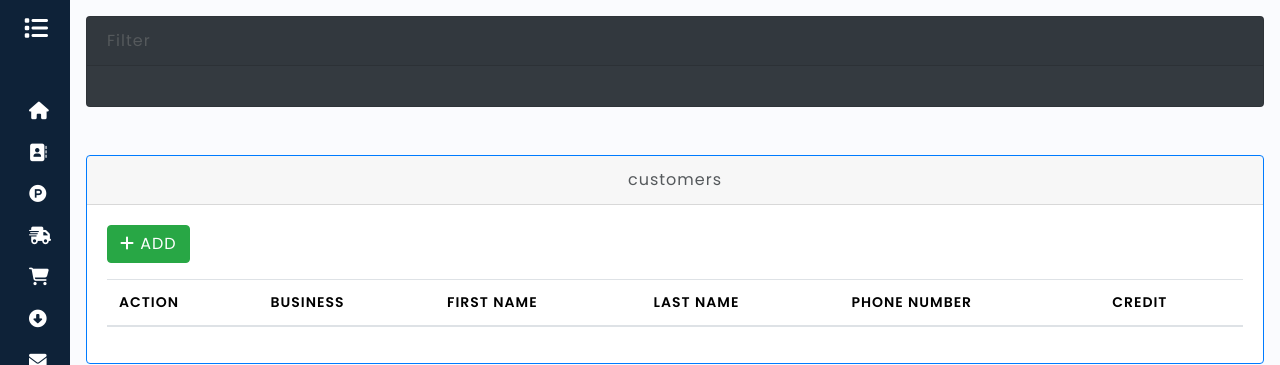
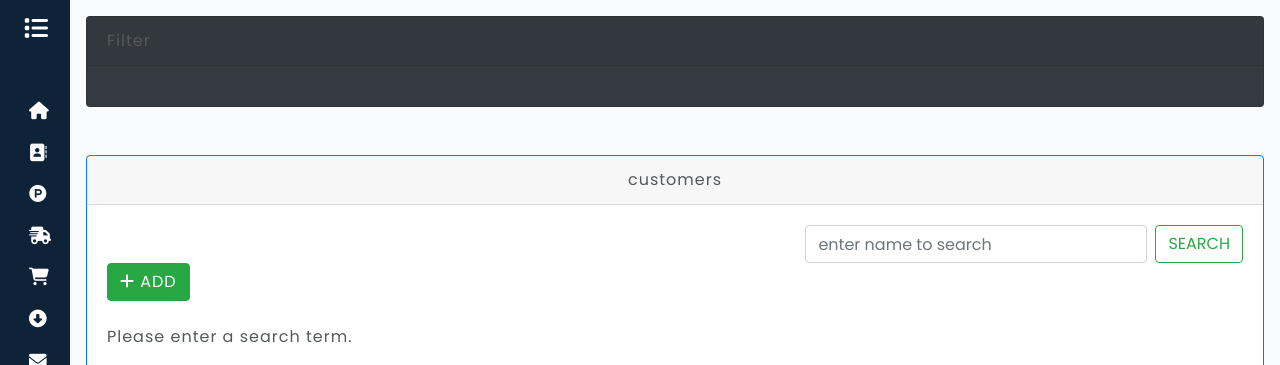
Before and after one commit to TalibY22/ERP_SOFTWARE, a Django app: page /customer/ in a window 1280 px wide. Shown: the top 365 px of the page. Run offline with Django 5.2, Linux system fonts and the light colour scheme; a user stored in the database is signed in; data comes from the database, SQL or seed files in the repository; lists and menus that the app fills with data are empty; some libraries are stand-ins or nearby versions.

Commit message:
Search has been implemented

```diff
--- a/step/templates/step/customer.html
+++ b/step/templates/step/customer.html
@@ -24,7 +24,14 @@
 
     </div>
     <div class="card-body">
-      <a href="{%url 'add_customer'%}" class="btn btn-success mb-3">
+
+      <form class="form-inline my-2 my-lg-0 justify-content-end" action="{% url 'search' %}" method="get">
+        <input class="form-control mr-sm-2" type="search" placeholder="enter name to search" name="query" aria-label="Search">
+        <button class="btn btn-outline-success my-2 my-sm-0" type="submit">Search</button>
+    </form>
+
+
+      <a href="{%url 'add_customer'%}" class="btn btn-success mb-4 ">
         <i class="fa-solid fa-plus"></i> Add
     </a>
 
@@ -136,6 +143,67 @@
   </div>
 
 
+             <!--  Search Results -->
+
+    {% if query %}
+    <p>Results for "{{ query }}":</p>
+    {% if results %}
+        <table class="table table-hover">
+            <thead>
+                <tr>
+                  <th scope="col">action</th>
+                  <th scope="col">business </th>
+                  <th scope="col">First name</th>
+                  <th scope="col">last name</th>
+                  <th scope="col">phone number </th>
+                  <th scope="col">credit  </th>
+                </tr>
+            </thead>
+            <tbody>
+                {% for i in results %}
+                <tr class="table-primary">
+                  <td>
+
+                    <a href="#"><button type="button" class="btn btn-dark me-1 btn-sm">Edit <i class="fa-solid fa-pen-to-square"></i></button></a>
+
+
+
+
+                    <button type="button" class="btn btn-danger" data-bs-toggle="modal" data-bs-target="#delete{{i.id}}">
+                      <i class="fa-solid fa-trash-can fa-lg"></i>
+                    </button>
+
+
+                  </td>
+
+
+
+                  <td>{{i.business}}</td>
+                  <td>{{i.first_name}}</td>
+                  <td>{{i.last_name}}</td>
+                  <td>{{i.phone_number}}</td>
+                  <td>{{i.opening_credit}}</td>
+
+                  </tr>
+
+
+
+
+
+
+
+                  {% endfor %}
+            </tbody>
+        </table>
+    {% else %}
+        <p>No results found.</p>
+    {% endif %}
+{% else %}
+    <p>Please enter a search term.</p>
+{% endif %}
+
+
+
 
 
 
--- a/step/todo.txt
+++ b/step/todo.txt
@@ -1,6 +1,6 @@
 add ability to upload a product image = done
 
-fix the delete function =
+fix the delete function = done
 
 
 Important search filter functionality pos =
--- a/step/urls.py
+++ b/step/urls.py
@@ -30,7 +30,8 @@ urlpatterns = [
   path("expenses/add",views.add_expense,name="add_expense"),
   path("notifications/",views.notify,name='notify'),
 
-  path("delete/<int:model>/<int:id>/",views.delete_customer,name="delete_customer")
+  path("delete/<int:model>/<int:id>/",views.delete_customer,name="delete_customer"),
+  path("search/",views.search,name="search")
 
 
 #<td>
--- a/step/views.py
+++ b/step/views.py
@@ -5,6 +5,9 @@ from django.contrib.auth.decorators import login_required
 from django.http import HttpResponseRedirect
 from django.urls import reverse
 from django.db.models import Sum
+from django.db.models import Q
+
+
 # Create your views here.
 #main styling
 def index(request):
@@ -298,3 +301,15 @@ def delete(model,id):
 def delete_customer(request,model,id):
     if request.method=='POST':
         return delete(model,id)
+
+
+
+def search(request):
+    query = request.GET.get('query')
+    results = []
+    if query:
+        results = Customer.objects.filter(
+            Q(first_name__icontains=query) |
+            Q(last_name__icontains=query)
+        )
+    return render(request, 'step/customer.html', {'results': results, 'query': query})
```
